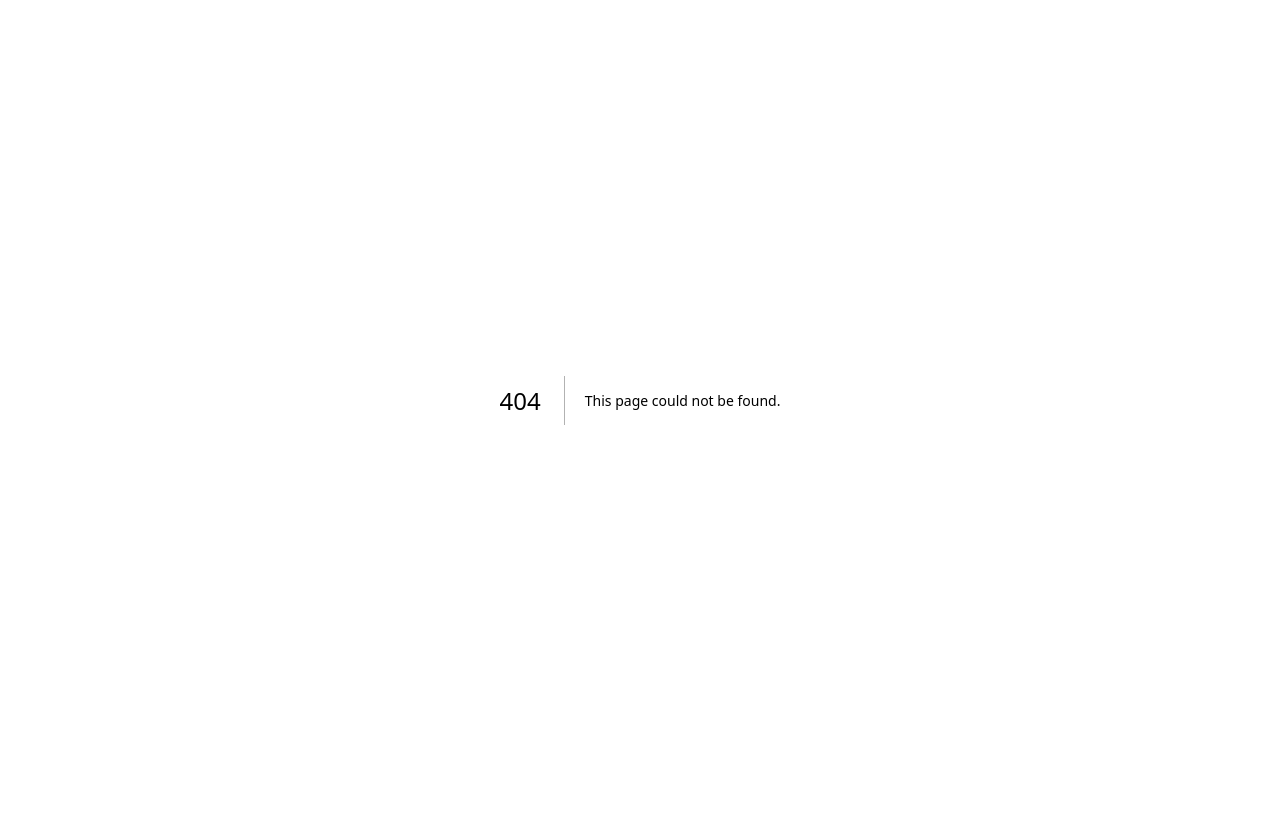
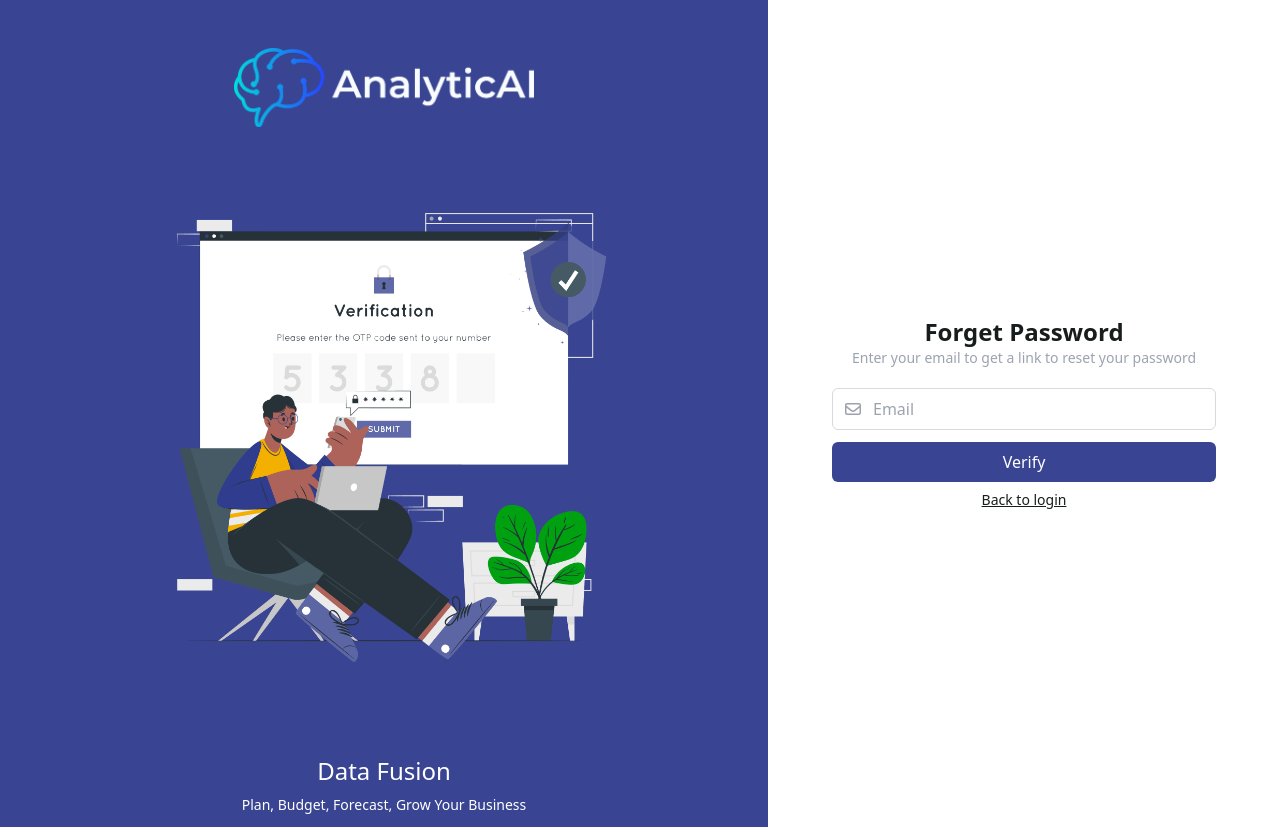
Before and after one commit to NDriDiby/dataFusion_front_end, a Next.js app in the folder data_fusion/: page /authentication/forget-password in a window 1280 px wide. Before the commit this address had no page. Before the commit the page ends 800 px from the top, so only its background shows below. Built offline with nearby package versions, Linux system fonts and the light colour scheme.

Commit message:
forget-password is good

```diff
--- a/data_fusion/components/Authentication/AuthLayout.jsx
+++ b/data_fusion/components/Authentication/AuthLayout.jsx
@@ -9,18 +9,18 @@ function AuthLayout({ children }) {
   return (
     <div className="flex flex-col lg:flex-row min-h-screen">
       <div className="flex flex-col w-full lg:w-3/5 bg-[#394592]">
-        <div className="flex justify-center items-center pt-8 lg:pt-12 ">
-          <Image src="/analyticAI_logo.png" width={250} height={100} alt="AnalyticAI Logo" />
+        <div className="flex justify-center items-center pt-8 lg:pt-12">
+          <Image style={{ objectFit: "contain" }} src="/analyticAI_logo.png" width={300} height={300} alt="AnalyticAI Logo" />
         </div>
 
         {/* Illustration */}
         {pathName == "/authentication/login" ? (
           <div className="flex justify-center items-center lg:pt-12 ">
-            <Image className="w-auto h-auto" src="/Login-image.png" width={500} height={100} alt="Login-image" />
+            <Image src="/Login-image.png" width={500} height={500} alt="Login-image" />
           </div>
         ) : (
           <div className="flex justify-center items-center lg:pt-12 ">
-            <Image src="/Enter OTP-image.png" width={500} height={100} alt="OTP-image" />
+            <Image priority={true} src="/Enter OTP-image.png" width={500} height={500} alt="OTP-image" />
           </div>
         )}
         {/* Illustration */}
--- a/data_fusion/components/Dashboard/Sidebar.jsx
+++ b/data_fusion/components/Dashboard/Sidebar.jsx
@@ -11,7 +11,7 @@ function Sidebar({ sidebarOpen }) {
   const pathName = router.pathname;
   const sidebarClass = sidebarOpen ? "w-[250px]" : "w-[60px]";
   return (
-    <div className={`bg-[#394592] h-screen transition-all duration-300 ease-in-out  ${sidebarOpen ? "w-[230px]" : "w-[70px]"}`}>
+    <div className={`bg-slate-900 h-screen transition-all duration-300 ease-in-out  ${sidebarOpen ? "w-[230px]" : "w-[70px]"}`}>
       {/* <div className="flex justify-center items-center text-xl text-white pt-2">Data Fusion</div> */}
 
       <div className="flex flex-col gap-y-4 pt-6 p-5">
--- a/data_fusion/helper/backEndFunction.jsx
+++ b/data_fusion/helper/backEndFunction.jsx
@@ -18,6 +18,17 @@ export const verifyOTP = async (email, otp) => {
   } catch (error) {
     console.log("Error in verifying OTP:", error.response.data);
     return { success: false, error: error.response.data };
+  }
+};
+
+export const findUser = async (email) => {
+  try {
+    const response = await backEnd.get(`/user/users/?email=${email}`);
+    return response; // You can return the response or a specific part of it
+  } catch (error) {
+    // Handle error
+    // console.error("Error in sending OTP:", error);
+    throw error; // Re-throw the error if you want the calling function to handle it
   }
 };
 
--- /dev/null
+++ b/data_fusion/pages/authentication/forget-password.jsx
@@ -0,0 +1,69 @@
+import AuthLayout from "@/components/Authentication/AuthLayout";
+import React, { useState, useEffect } from "react";
+import { FaRegEnvelope } from "react-icons/fa6";
+import { useRouter } from "next/router";
+import { findUser } from "@/helper/backEndFunction";
+
+function forgetPassword() {
+  const router = useRouter();
+  const [email, setEmail] = useState("");
+  const [errorMessage, setErrorMessage] = useState("");
+
+  useEffect(() => {
+    setErrorMessage("");
+  }, [email]);
+
+  const retrieveUser = async (e, email) => {
+    e.preventDefault();
+    try {
+      const response = await findUser(email);
+      console.log("response.data", response.data);
+    } catch (error) {
+      console.log("error", error.response.data);
+      setErrorMessage(error.response.data);
+    }
+  };
+  return (
+    <AuthLayout>
+      <div className="flex flex-col justify-center items-center">
+        <div className="items-center">
+          <div className="flex flex-col text-center mb-5">
+            <div className="font-bold text-2xl text-[#171D1C]">Forget Password</div>
+            <div className="text-center text-sm text-gray-400">Enter your email to get a link to reset your password</div>
+          </div>
+        </div>
+
+        <div>{errorMessage && <div className="error-message text-center font-semibold text-red-500 p-2 mb-3">{errorMessage.error || errorMessage.code || errorMessage.message}</div>}</div>
+
+        <form>
+          <div className="space-y-3 md:w-[400px] lg:w-[400px] px-2">
+            <div className="mb-3">
+              <div className="flex items-center border border-[#D9D9D9] rounded-md relative">
+                <FaRegEnvelope className="absolute ml-3 text-gray-400 top-1/2 transform -translate-y-1/2 cursor-pointer" />
+                <input
+                  type="email"
+                  placeholder="Email"
+                  className="w-full pl-10 pr-10 py-2 bg-transparent focus:outline-none rounded-md  focus:border-black"
+                  value={email}
+                  onChange={(e) => setEmail(e.target.value)}
+                  required
+                />
+              </div>
+            </div>
+          </div>
+
+          <div className="mt-3 px-2">
+            <button onClick={(e) => retrieveUser(e, email)} className="w-full py-2  bg-[#394592] text-white rounded-md hover:bg-gray-700">
+              Verify
+            </button>
+          </div>
+          <div onClick={() => router.push("/authentication/login/")} className="text-center text-[#171D1C] mt-2 text-sm underline cursor-pointer">
+            Back to login
+          </div>
+        </form>
+      </div>
+    </AuthLayout>
+  );
+}
+
+export default forgetPassword;
--- a/data_fusion/pages/authentication/login.jsx
+++ b/data_fusion/pages/authentication/login.jsx
@@ -110,7 +110,7 @@ function Login() {
                       </div>
 
                       <div className="mt-2 flex justify-end mb-2">
-                        <div className="text-gray-500 text-xs cursor-pointer text-semibold" onClick={() => setIsModalOpen(true)}>
+                        <div className="text-gray-500 text-xs cursor-pointer text-semibold" onClick={() => router.push("/authentication/forget-password/")}>
                           Forget Password?
                         </div>
                       </div>
```
